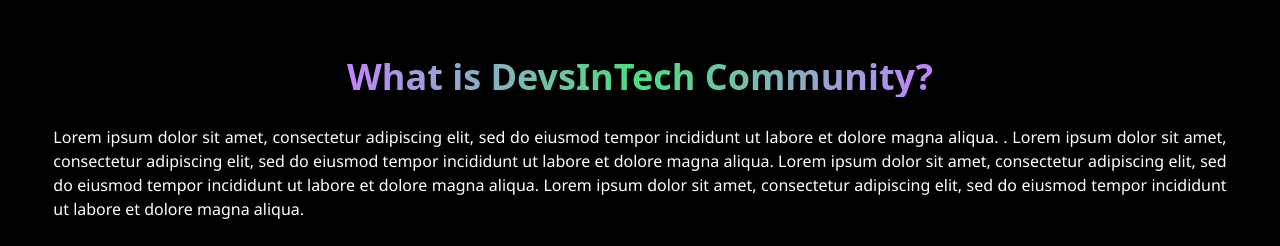
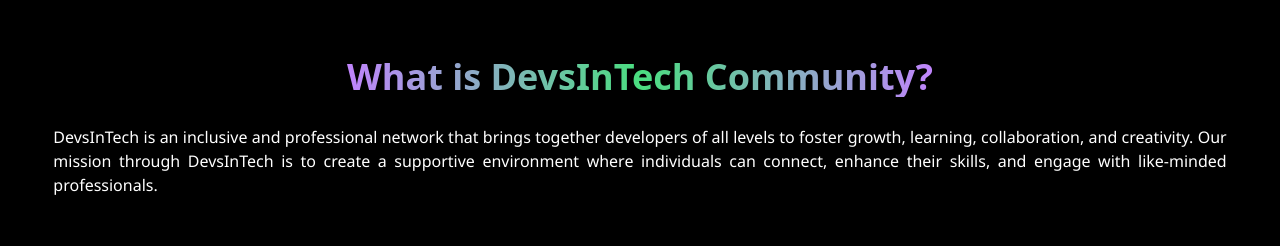
Before and after one commit to devs-in-tech/DevsInTech, a Next.js app: page / in a window 1280 px wide. Shown: the part 780-1026 px from the top of the page. Built offline with nearby package versions, Linux system fonts and the light colour scheme.

Commit message:
added the content to 'what is DevsInTech comunity'?

```diff
--- a/src/components/HomePage/aboutCommunity/index.jsx
+++ b/src/components/HomePage/aboutCommunity/index.jsx
@@ -21,14 +21,9 @@
     <div className="sm:mt-10 mt-16 scroll-my-32" id="aboutCommunity">
       <Header name="What is DevsInTech Community?" />
       <p className="my-7 text-justify font-secondary text-white">
-        Lorem ipsum dolor sit amet, consectetur adipiscing elit, sed do eiusmod
-        tempor incididunt ut labore et dolore magna aliqua. . Lorem ipsum dolor
-        sit amet, consectetur adipiscing elit, sed do eiusmod tempor incididunt
-        ut labore et dolore magna aliqua. Lorem ipsum dolor sit amet,
-        consectetur adipiscing elit, sed do eiusmod tempor incididunt ut labore
-        et dolore magna aliqua. Lorem ipsum dolor sit amet, consectetur
-        adipiscing elit, sed do eiusmod tempor incididunt ut labore et dolore
-        magna aliqua.
+        <a href="https://devsintech.netlify.app/">DevsInTech</a> is an inclusive and professional network that brings together developers
+          of all levels to foster growth, learning, collaboration, and creativity. Our mission through DevsInTech is to create a
+          supportive environment where individuals can connect, enhance their skills, and engage with like-minded professionals.
       </p>
       <Stats stats={stats} />
       <Introductionvideo embedLink="https://www.youtube.com/embed/d3xoKUDSY_A" />
```
